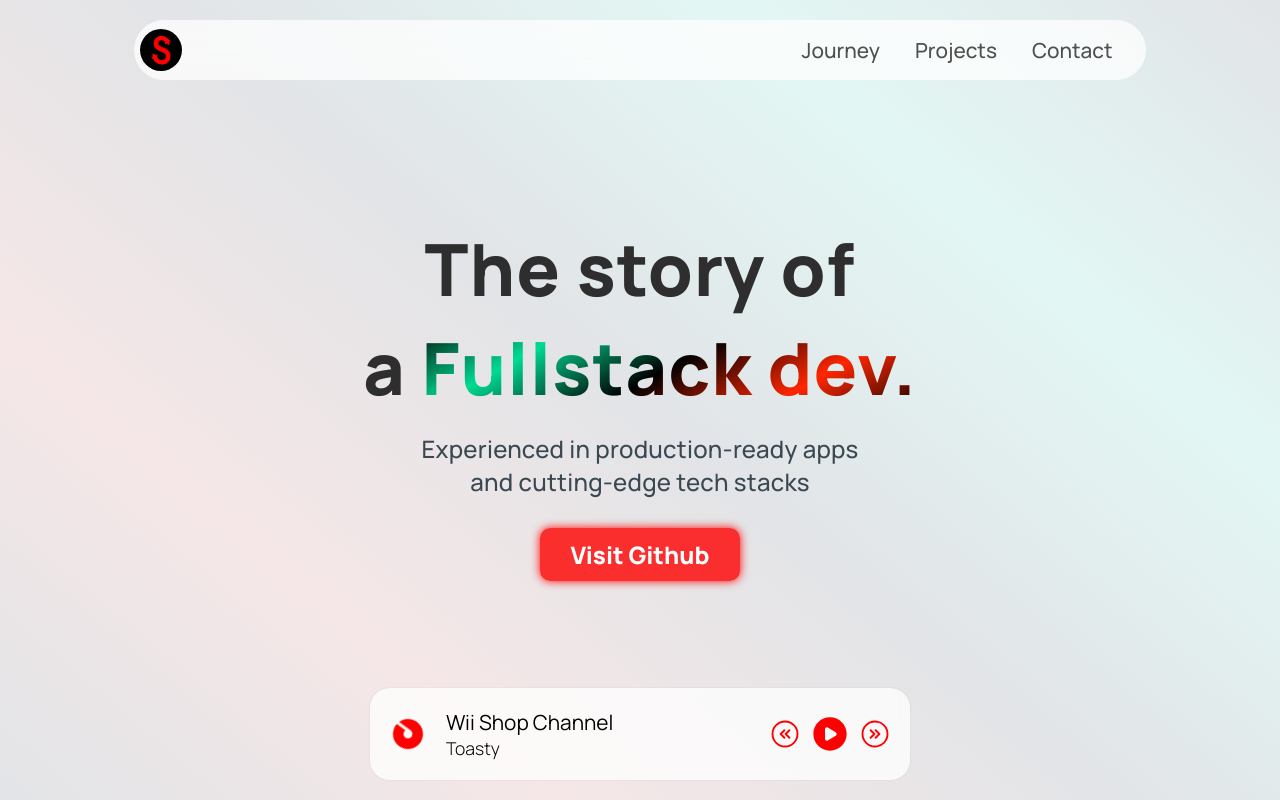
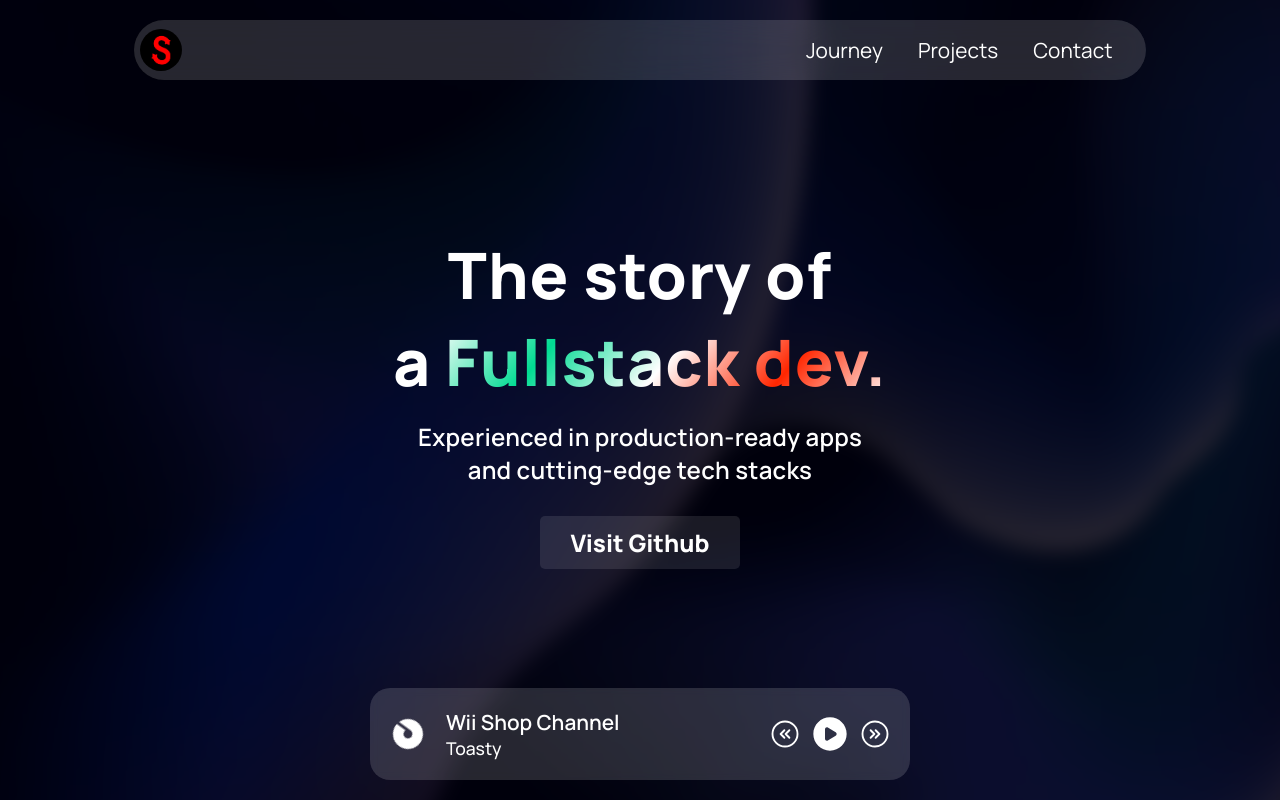
Before and after one commit to StamTsag/homepage, a SvelteKit app: page / in a window 1280 px wide. Shown: the top 800 px of the page. Built offline with nearby package versions, Linux system fonts and the light colour scheme.

Commit message:
Acryllic design

```diff
--- a/src/app.css
+++ b/src/app.css
@@ -1,6 +1,7 @@
 html {
     padding: 0;
     margin: 0;
+    overflow: hidden;
     overflow-x: hidden;
     scroll-behavior: smooth;
 }
@@ -14,6 +15,7 @@
     font-family: Manrope, sans-serif;
     font-weight: 300;
     margin: 0;
+    color: white;
 }
 
 hr {
@@ -24,40 +26,27 @@
 
 a {
     text-decoration: underline;
-    color: white;
     font-family: Manrope, sans-serif;
     font-weight: 500;
     margin: 0;
 }
 
 button {
-    border-radius: 10px;
+    border-radius: 5px;
     border: none;
-    background: rgb(255, 0, 0, 0.8);
+    background: rgb(255, 255, 255, 0.1);
     color: white;
     font-family: Manrope, sans-serif;
     font-weight: 700;
     padding: 10px;
     cursor: pointer;
-    box-shadow: 0 0 10px red;
     transition: 150ms;
 }
 
 button:hover {
-    background: rgb(194, 0, 0);
-    box-shadow: 0 0 10px rgb(194, 0, 0);
+    background: rgb(255, 255, 255, 0.2);
 }
 
 button:active {
-    background: rgb(150, 0, 0);
-    box-shadow: 0 0 10px rgb(150, 0, 0);
+    opacity: 0.75;
 }
-
-::-webkit-scrollbar {
-    width: 5px;
-}
-
-::-webkit-scrollbar-thumb {
-    border-radius: 30px;
-    background: rgb(255, 137, 137);
-}
--- a/src/lib/BlurredBackground.svelte
+++ b/src/lib/BlurredBackground.svelte
@@ -2,19 +2,15 @@
 
 <style>
     .bg {
-        width: 100vw;
-        height: 100vh;
+        width: 120vw;
+        height: 120vh;
+        top: -40px;
+        left: -40px;
         position: fixed;
-        background: -webkit-linear-gradient(
-            50deg,
-            #000000,
-            #ff2600,
-            #000000,
-            #04ffab,
-            #000000
-        );
-        opacity: 0.075;
-        top: 0;
+        background: url('/images/bg.jpg');
+        background-repeat: no-repeat;
+        background-size: cover;
         z-index: -1;
+        filter: brightness(20%) blur(10px);
     }
 </style>
--- a/src/lib/Contact.svelte
+++ b/src/lib/Contact.svelte
@@ -61,13 +61,12 @@
         <br />
     </div>
 
-    <h1>© Shadofer 2024</h1>
+    <h1 id="copyright">© Shadofer 2024</h1>
 </div>
 
 <style>
     .contact {
-        background: rgb(255, 0, 0, 0.75);
-        box-shadow: 0 0 15px red;
+        background: rgb(255, 255, 255, 0.2);
         color: white;
         display: flex;
         align-items: center;
@@ -104,6 +103,10 @@
         margin-right: 30px;
     }
 
+    #copyright {
+        font-size: 1rem;
+    }
+
     @media screen and (max-width: 800px) {
         .contact {
             margin: 0;
--- a/src/lib/Journey.svelte
+++ b/src/lib/Journey.svelte
@@ -162,13 +162,14 @@
     }
 
     #first {
+        color: white;
         margin-bottom: 10px;
         font-size: 1.6rem;
         user-select: none;
     }
 
     h1 {
-        color: black;
+        color: white;
         font-weight: 600;
         font-size: 1.5rem;
         white-space: pre-wrap;
@@ -185,7 +186,7 @@
 
     .one h1 {
         font-size: 2.2rem;
-        font-weight: 500;
+        font-weight: 600;
     }
 
     .one img {
--- a/src/lib/MusicPlayer.svelte
+++ b/src/lib/MusicPlayer.svelte
@@ -195,10 +195,9 @@
         align-items: center;
         margin: auto;
         padding: 20px;
-        background: rgb(255, 255, 255, 0.75);
+        background: rgb(255, 255, 255, 0.15);
         backdrop-filter: blur(5px);
         border-radius: 20px;
-        box-shadow: 0 0 2px rgb(0, 0, 0, 0.1);
         user-select: none;
     }
 
@@ -209,7 +208,7 @@
     #cover {
         min-width: 36px;
         min-height: 36px;
-        fill: red;
+        fill: white;
         animation-name: rotating;
         animation-duration: 5000ms;
         animation-delay: 750ms;
@@ -225,14 +224,17 @@
     }
 
     #title {
+        color: white;
         font-size: 1.3rem;
-        font-weight: 400;
+        font-weight: 600;
         text-transform: capitalize;
     }
 
     #artists {
+        color: white;
         font-size: 1.1rem;
         text-transform: capitalize;
+        font-weight: 500;
     }
 
     .actions {
@@ -242,7 +244,7 @@
     }
 
     #toggle {
-        fill: red;
+        fill: white;
         min-width: 40px;
         min-height: 40px;
         margin-left: 10px;
@@ -251,7 +253,7 @@
     }
 
     #action {
-        stroke: red;
+        stroke: white;
         width: 30px;
         min-width: 30px;
         height: 30px;
--- a/src/lib/ProjectBox.svelte
+++ b/src/lib/ProjectBox.svelte
@@ -49,13 +49,15 @@
         margin: auto;
         height: 400px;
         border-radius: 10px;
-        box-shadow: 0 0 30px rgb(20, 20, 20, 0.075);
+        background: rgb(255, 255, 255, 0.1);
+        box-shadow: 0 0 5px rgb(255, 255, 255, 0.25);
         transition: 250ms;
     }
 
     #title {
         font-size: 4.5rem;
         font-weight: 700;
+        color: white;
     }
 
     #description {
@@ -65,6 +67,7 @@
         padding-left: 10px;
         padding-right: 10px;
         text-align: center;
+        color: white;
     }
 
     .options {
@@ -76,27 +79,20 @@
         margin-right: 35px;
         margin-left: 10px;
         font-size: 1.4rem;
+        color: white;
     }
 
     .glow {
-        background: rgb(0, 255, 157);
-        box-shadow: 0 0 10px rgb(0, 255, 157);
+        background: rgb(255, 255, 255, 0.2);
     }
 
     .glow:hover {
-        background: rgb(0, 226, 139);
-        box-shadow: 0 0 10px rgb(0, 226, 139);
-    }
-
-    .glow:active {
-        background: rgb(0, 199, 123);
-        box-shadow: 0 0 10px rgb(0, 199, 123);
+        background: rgb(255, 255, 255, 0.3);
     }
 
     #github {
         background: transparent;
         box-shadow: none;
-        color: black;
     }
 
     #github:hover {
--- a/src/lib/Top.svelte
+++ b/src/lib/Top.svelte
@@ -28,7 +28,7 @@
         left: 0;
         width: 1000px;
         padding: 6px;
-        background: rgb(255, 255, 255, 0.75);
+        background: rgb(255, 255, 255, 0.15);
         backdrop-filter: blur(15px);
         z-index: 1;
         margin: auto;
@@ -65,22 +65,21 @@
         padding: 10px;
         padding-left: 7.5px;
         padding-right: 7.5px;
-        border-radius: 10px;
+        border-radius: 5px;
         font-size: 1.3rem;
         margin-right: 20px;
         cursor: pointer;
-        color: rgb(80, 80, 80);
+        color: white;
         transition: 175ms;
-        font-weight: 500;
+        font-weight: 400;
     }
 
     h1:hover {
-        color: rgb(255, 91, 91);
-        background: rgb(255, 91, 91, 0.05);
+        background: rgb(255, 255, 255, 0.1);
     }
 
     h1:active {
-        opacity: 0.5;
+        opacity: 0.75;
     }
 
     @media screen and (max-width: 1200px) {
--- a/src/lib/TopAbout.svelte
+++ b/src/lib/TopAbout.svelte
@@ -24,20 +24,20 @@
     }
 
     #intro {
-        font-size: 4.5rem;
-        color: #2e2e2e;
+        font-size: 4rem;
         letter-spacing: 1px;
         font-weight: 800;
+        color: white;
     }
 
     span {
         background: -webkit-linear-gradient(
-            120deg,
-            #000000,
+            140deg,
+            #ffffff,
             #ff2600,
-            #000000,
+            #ffffff,
             #00db92,
-            #000000
+            #ffffff
         );
         background-clip: text;
         -webkit-background-clip: text;
@@ -51,15 +51,18 @@
     #descriptor {
         font-size: 1.5rem;
         letter-spacing: 0.25px;
-        color: rgb(58, 72, 82);
-        font-weight: 500;
+        font-weight: 600;
         text-align: center;
+        color: white;
+    }
+
+    a {
+        margin-top: 30px;
     }
 
     button {
         font-size: 1.5rem;
         width: 200px;
-        margin-top: 30px;
     }
 
     @media screen and (max-width: 800px) {
--- a/src/lib/journey/JourneyDestination.svelte
+++ b/src/lib/journey/JourneyDestination.svelte
@@ -25,12 +25,13 @@
     h1 {
         font-weight: 600;
         font-size: 1.6rem;
+        color: white;
     }
 
     .point {
         width: 25px;
         height: 25px;
-        border: 3px solid black;
+        border: 3px solid white;
         border-radius: 30px;
         margin-bottom: 5px;
     }
--- a/src/lib/journey/JourneyPoint.svelte
+++ b/src/lib/journey/JourneyPoint.svelte
@@ -50,11 +50,12 @@
         font-weight: 600;
         font-size: 1.6rem;
         text-align: center;
+        color: white;
     }
 
     a {
         text-decoration: none;
-        color: red;
+        color: rgb(202, 202, 202);
     }
 
     a:hover {
@@ -64,7 +65,7 @@
     .point {
         width: 25px;
         height: 25px;
-        border: 3px solid black;
+        border: 3px solid white;
         border-radius: 30px;
         margin-bottom: 5px;
     }
@@ -77,7 +78,7 @@
     .line {
         width: 3px;
         height: 200px;
-        background: black;
+        background: white;
     }
 
     @media screen and (max-width: 800px) {
--- a/src/routes/+layout.svelte
+++ b/src/routes/+layout.svelte
@@ -1,6 +1,7 @@
 <script lang="ts">
     import { onMount } from 'svelte';
     import '../app.css';
+    import BlurredBackground from '$lib/BlurredBackground.svelte';
 
     let mountReady = false;
 
@@ -9,16 +10,39 @@
     });
 </script>
 
-{#if mountReady}
-    <slot />
-{/if}
+<BlurredBackground />
+
+<div class="main">
+    {#if mountReady}
+        <slot />
+    {/if}
+</div>
 
 <style>
     :global(body) {
-        background-color: #f5f7fa;
+        margin: 0;
+        padding: 0;
     }
 
     :global(h1) {
         color: #000000;
     }
+
+    .main {
+        height: 100vh;
+        overflow-y: auto;
+    }
+
+    .main::-webkit-scrollbar {
+        width: 8px;
+    }
+
+    .main::-webkit-scrollbar-track {
+        background: transparent;
+    }
+
+    .main::-webkit-scrollbar-thumb {
+        background: rgb(255, 255, 255, 0.25);
+        border-radius: 20px;
+    }
 </style>
--- a/src/routes/+page.svelte
+++ b/src/routes/+page.svelte
@@ -4,7 +4,6 @@
     import Top from '$lib/Top.svelte';
     import TopAbout from '$lib/TopAbout.svelte';
     import Journey from '$lib/Journey.svelte';
-    import BlurredBackground from '$lib/BlurredBackground.svelte';
     import { onMount } from 'svelte';
     import { blur } from 'svelte/transition';
     import MusicPlayer from '$lib/MusicPlayer.svelte';
@@ -27,7 +26,6 @@
         <Journey />
         <Projects />
         <Contact />
-        <BlurredBackground />
         <MusicPlayer />
     </div>
 {/if}
```
Also changed, not shown: static/images/bg.jpg (added).
